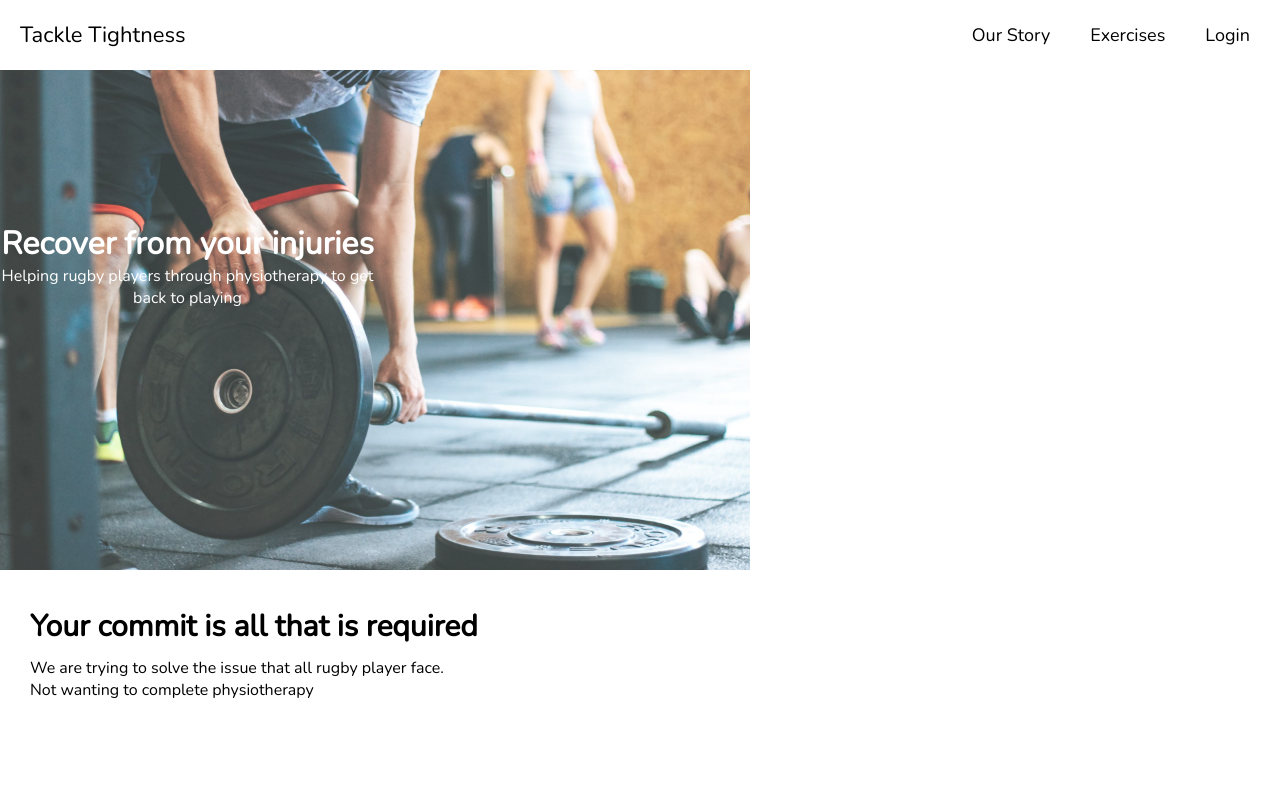
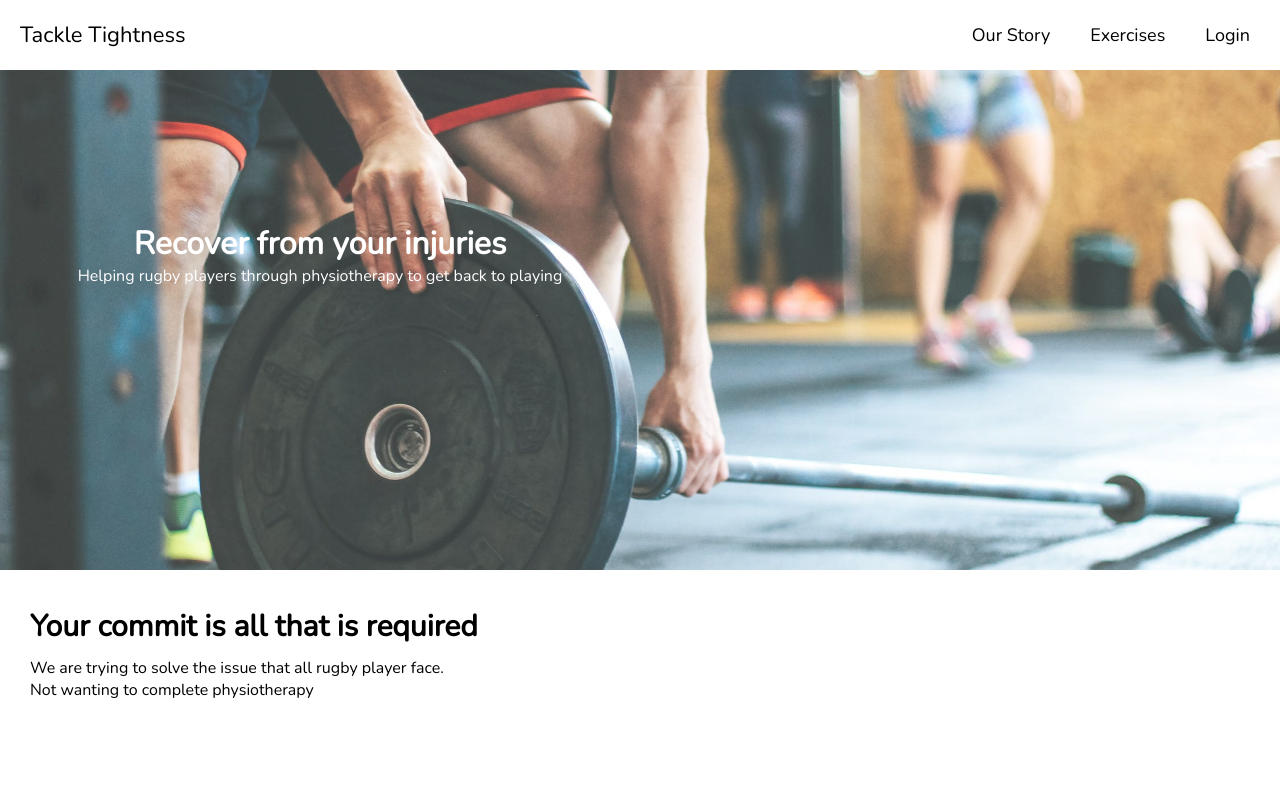
Before and after one commit to AdamRichards3/TackleTightnessV2, a website: page public/index.html in a window 1280 px wide. Shown: the top 800 px of the page. Drawn offline with nearby package versions, Linux system fonts and the light colour scheme.

Commit message:
fixed the header width

```diff
--- a/public/index.css
+++ b/public/index.css
@@ -102,43 +102,17 @@ li {
 	opacity: 0.8;
 	position: relative;
 	display: inline-block; /* Make the width of box same as image */
+	width: 100% ;
   }
 
   .background .text {
 	position: absolute;
 	top: 30%; /* Adjust this value to move the positioned div up and down */
 	text-align: center;
-	width: 50%; /* Will change the postion of the writing left-right */
+	width: 50%;
 	color: white;
 }
 
-/* .index-container{
-	display: grid;
-	grid-template-columns: 50% 50%;
-	grid-template-rows: 2fr 60% 60%;
-	row-gap: 5px;
-}
-
-.item1{
-	grid-column-start: 1;
-	grid-column-end: 2;
-	grid-row-start: 1;
-	grid-row-end: 1;
-	background-color: aqua;
-	padding-left: 20px;
-}
-
-.item1 h2{
-	padding: 10px;
-}
-
-.item2{
-	grid-column-start: 1;
-	grid-column-end: 1;
-	grid-row-start: 2;
-	grid-row-end: 2;
-	background-color: yellow;
-} */
 .parent {
 	display: grid;
 	grid-template-columns: repeat(2, 50%);
```
Also changed, not shown: public/index.html (+0 -9 lines).
